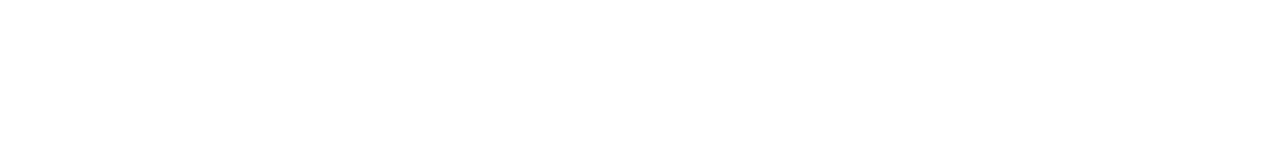
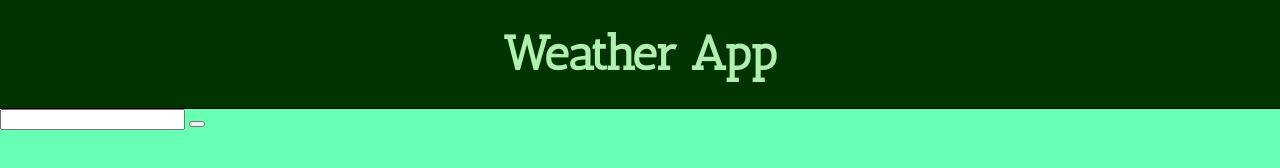
Before and after one commit to sadwipe/weather-app, a website built with webpack: page src/index.html in a window 1280 px wide. Built offline with nearby package versions, Linux system fonts and the light colour scheme.

Commit message:
Added ESLint ignore file, fonts

```diff
--- a/src/index.html
+++ b/src/index.html
@@ -5,5 +5,15 @@
     <meta name="viewport" content="width=device-width, initial-scale=1.0" />
     <title>Weather App</title>
   </head>
-  <body></body>
+  <body>
+    <div class="header">
+      <div class="title">Weather App</div>
+    </div>
+    <div class="main">
+      <form action="GET" class="search-form">
+        <input type="text" />
+        <button class="search-button" type="submit"></button>
+      </form>
+    </div>
+  </body>
 </html>
--- a/src/index.js
+++ b/src/index.js
@@ -0,0 +1,3 @@
+import './styles/reset.css';
+import './styles/fonts.css';
+import './styles/style.css';
--- /dev/null
+++ b/src/styles/fonts.css
@@ -0,0 +1,12 @@
+@font-face {
+  font-family: 'Inter';
+  src: url('../assets/fonts/Inter-VariableFont_opsz\,wght.ttf')
+    format('truetype');
+  font-style: normal;
+}
+
+@font-face {
+  font-family: 'Antic Slab';
+  src: url('../assets/fonts/AnticSlab-Regular.ttf') format('truetype');
+  font-style: normal;
+}
--- /dev/null
+++ b/src/styles/reset.css
@@ -0,0 +1,129 @@
+/* http://meyerweb.com/eric/tools/css/reset/
+   v2.0 | 20110126
+   License: none (public domain)
+*/
+
+html,
+body,
+div,
+span,
+applet,
+object,
+iframe,
+h1,
+h2,
+h3,
+h4,
+h5,
+h6,
+p,
+blockquote,
+pre,
+a,
+abbr,
+acronym,
+address,
+big,
+cite,
+code,
+del,
+dfn,
+em,
+img,
+ins,
+kbd,
+q,
+s,
+samp,
+small,
+strike,
+strong,
+sub,
+sup,
+tt,
+var,
+b,
+u,
+i,
+center,
+dl,
+dt,
+dd,
+ol,
+ul,
+li,
+fieldset,
+form,
+label,
+legend,
+table,
+caption,
+tbody,
+tfoot,
+thead,
+tr,
+th,
+td,
+article,
+aside,
+canvas,
+details,
+embed,
+figure,
+figcaption,
+footer,
+header,
+hgroup,
+menu,
+nav,
+output,
+ruby,
+section,
+summary,
+time,
+mark,
+audio,
+video {
+  margin: 0;
+  padding: 0;
+  border: 0;
+  font-size: 100%;
+  font: inherit;
+  vertical-align: baseline;
+}
+/* HTML5 display-role reset for older browsers */
+article,
+aside,
+details,
+figcaption,
+figure,
+footer,
+header,
+hgroup,
+menu,
+nav,
+section {
+  display: block;
+}
+body {
+  line-height: 1;
+}
+ol,
+ul {
+  list-style: none;
+}
+blockquote,
+q {
+  quotes: none;
+}
+blockquote:before,
+blockquote:after,
+q:before,
+q:after {
+  content: '';
+  content: none;
+}
+table {
+  border-collapse: collapse;
+  border-spacing: 0;
+}
--- /dev/null
+++ b/src/styles/style.css
@@ -0,0 +1,26 @@
+:root {
+  --text-color-light: rgb(175, 240, 175);
+  --bg-color-dark: rgb(0, 51, 0);
+  --main-bg-color: rgb(102, 255, 179);
+}
+
+body {
+  background-color: var(--main-bg-color);
+  font-family: 'Inter', sans-serif;
+}
+
+.header {
+  background-color: var(--bg-color-dark);
+  padding: 30px;
+  display: flex;
+  align-items: center;
+  justify-content: center;
+  border-bottom: 1px solid black;
+}
+
+.title {
+  font-size: 3rem;
+  color: var(--text-color-light);
+  font-weight: bold;
+  font-family: 'Antic Slab', 'Inter', sans-serif;
+}
```
Also changed, not shown: src/assets/fonts/AnticSlab-Regular.ttf (added), src/assets/fonts/Inter-VariableFont_opsz,wght.ttf (added), 1 other file.
